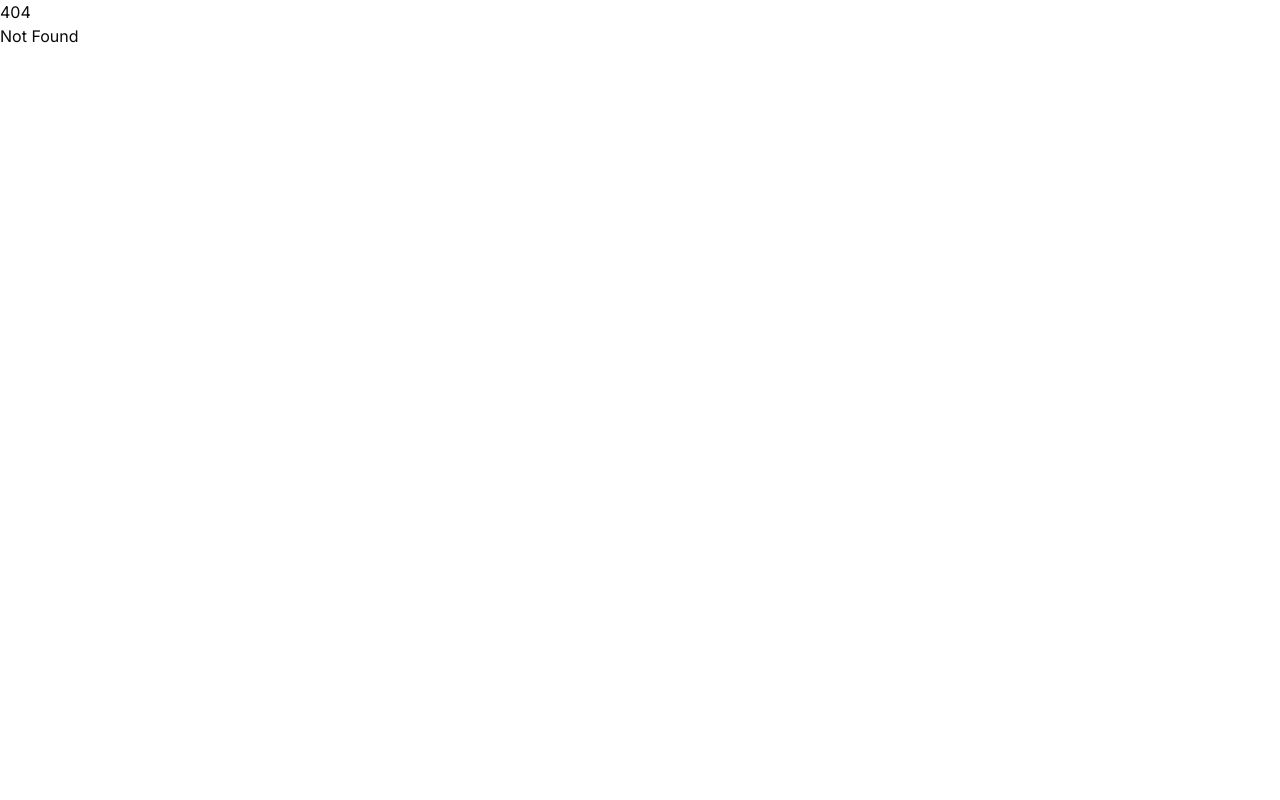
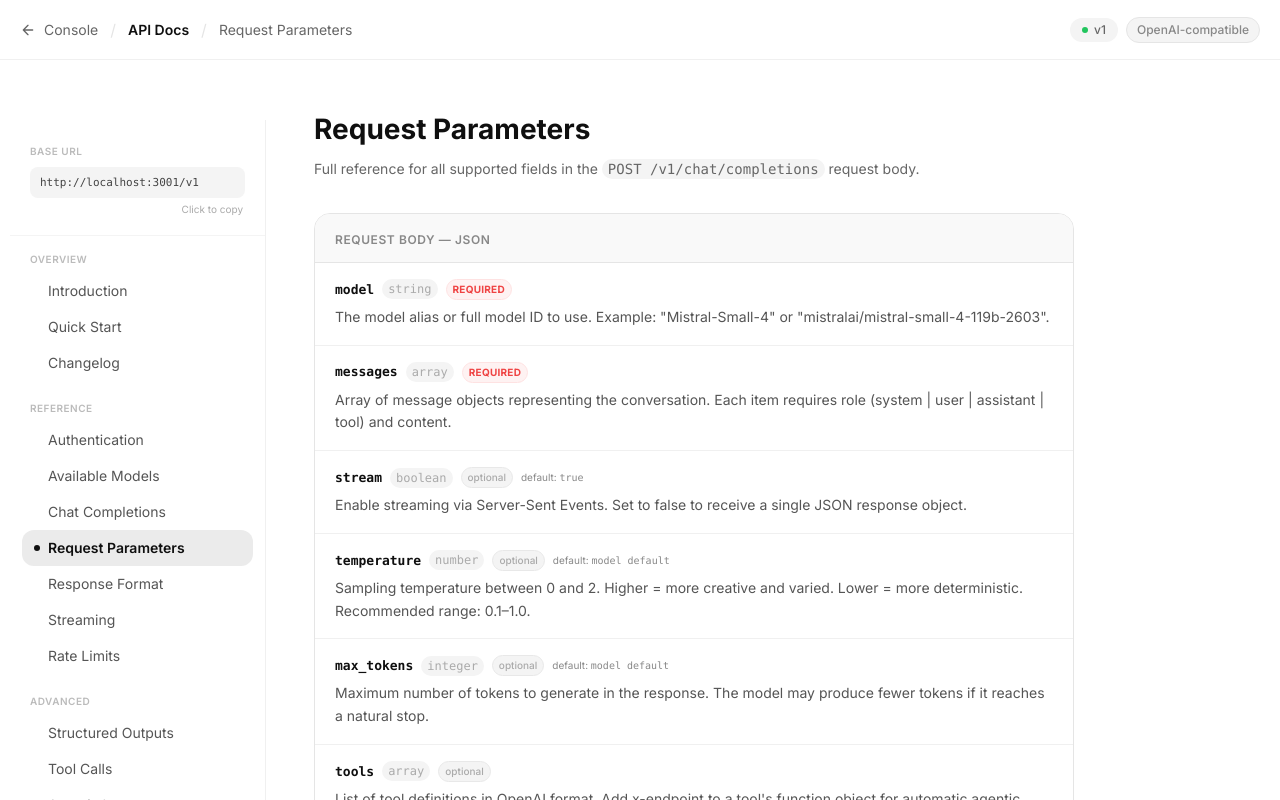
Before and after one commit to oki0ki/Render-API-Console, a SvelteKit app in the folder console/console/: page /docs/parameters in a window 1280 px wide. Before the commit this address had no page. Built offline with nearby package versions, Linux system fonts and the light colour scheme.

Commit message:
Add console/console/src/routes/docs/parameters/+page.svelte

```diff
--- /dev/null
+++ b/console/console/src/routes/docs/parameters/+page.svelte
@@ -0,0 +1,137 @@
+<script lang="ts">
+        const params = [
+                {
+                        name: 'model',
+                        type: 'string',
+                        req: true,
+                        default: '—',
+                        desc: 'The model alias or full model ID to use. Example: "Mistral-Small-4" or "mistralai/mistral-small-4-119b-2603".',
+                },
+                {
+                        name: 'messages',
+                        type: 'array',
+                        req: true,
+                        default: '—',
+                        desc: 'Array of message objects representing the conversation. Each item requires role (system | user | assistant | tool) and content.',
+                },
+                {
+                        name: 'stream',
+                        type: 'boolean',
+                        req: false,
+                        default: 'true',
+                        desc: 'Enable streaming via Server-Sent Events. Set to false to receive a single JSON response object.',
+                },
+                {
+                        name: 'temperature',
+                        type: 'number',
+                        req: false,
+                        default: 'model default',
+                        desc: 'Sampling temperature between 0 and 2. Higher = more creative and varied. Lower = more deterministic. Recommended range: 0.1–1.0.',
+                },
+                {
+                        name: 'max_tokens',
+                        type: 'integer',
+                        req: false,
+                        default: 'model default',
+                        desc: 'Maximum number of tokens to generate in the response. The model may produce fewer tokens if it reaches a natural stop.',
+                },
+                {
+                        name: 'tools',
+                        type: 'array',
+                        req: false,
+                        default: '—',
+                        desc: 'List of tool definitions in OpenAI format. Add x-endpoint to a tool\'s function object for automatic agentic execution.',
+                },
+                {
+                        name: 'tool_choice',
+                        type: 'string | object',
+                        req: false,
+                        default: '"auto" when tools provided',
+                        desc: 'Controls whether the model uses tools. Values: "auto" (model decides), "none" (no tools), or { "type": "function", "function": { "name": "..." } } to force a specific tool.',
+                },
+        ];
+</script>
+
+<svelte:head><title>Request Parameters — API Docs</title></svelte:head>
+
+<div class="max-w-[760px]">
+
+        <h1 class="text-[1.75rem] font-bold text-[#0f0f0f] mb-2">Request Parameters</h1>
+        <p class="text-sm text-[#666] mb-8 leading-relaxed">
+                Full reference for all supported fields in the <code class="font-mono bg-[#f4f4f4] px-1.5 py-0.5 rounded">POST /v1/chat/completions</code> request body.
+        </p>
+
+        <!-- Params -->
+        <div class="rounded-2xl border border-[#e5e5e5] overflow-hidden mb-8">
+                <div class="px-5 py-3 bg-[#f9f9f9] border-b border-[#e5e5e5]">
+                        <span class="text-xs font-semibold text-[#888] uppercase tracking-wider">Request Body — JSON</span>
+                </div>
+                <div class="divide-y divide-[#f0f0f0]">
+                        {#each params as p}
+                                <div class="px-5 py-4 hover:bg-[#fafafa] transition-colors">
+                                        <div class="flex flex-wrap items-center gap-2 mb-1.5">
+                                                <code class="text-[13px] font-mono font-semibold text-[#0f0f0f]">{p.name}</code>
+                                                <span class="text-xs text-[#aaa] font-mono bg-[#f4f4f4] px-1.5 py-0.5 rounded">{p.type}</span>
+                                                {#if p.req}
+                                                        <span class="text-[10px] font-bold text-red-500 bg-red-50 border border-red-100 px-1.5 py-0.5 rounded-full uppercase tracking-wide">required</span>
+                                                {:else}
+                                                        <span class="text-[10px] font-medium text-[#aaa] bg-[#f4f4f4] border border-[#e8e8e8] px-1.5 py-0.5 rounded-full">optional</span>
+                                                {/if}
+                                                {#if p.default !== '—'}
+                                                        <span class="text-[10px] text-[#888]">default: <code class="font-mono">{p.default}</code></span>
+                                                {/if}
+                                        </div>
+                                        <p class="text-sm text-[#555] leading-relaxed">{p.desc}</p>
+                                </div>
+                        {/each}
+                </div>
+        </div>
+
+        <!-- Message object reference -->
+        <h2 class="text-base font-semibold text-[#0f0f0f] mb-3">Message object</h2>
+        <p class="text-sm text-[#666] mb-3">Each item in the <code class="font-mono bg-[#f4f4f4] px-1.5 py-0.5 rounded">messages</code> array has this shape:</p>
+
+        <div class="rounded-2xl border border-[#e5e5e5] overflow-hidden mb-8">
+                <div class="divide-y divide-[#f0f0f0]">
+                        {#each [
+                                { name: 'role',        type: 'string',           req: true,  desc: 'Message role: "system" | "user" | "assistant" | "tool"' },
+                                { name: 'content',     type: 'string | null',    req: true,  desc: 'The message text. Can be null when tool_calls is present.' },
+                                { name: 'tool_calls',  type: 'array',            req: false, desc: 'Tool calls made by the assistant (present on assistant messages when finish_reason is "tool_calls").' },
+                                { name: 'tool_call_id',type: 'string',           req: false, desc: 'Required on tool role messages. Must match the tool_call id from the assistant message.' },
+                                { name: 'name',        type: 'string',           req: false, desc: 'Optional name for the tool role message (the function name that was called).' },
+                        ] as f}
+                                <div class="px-5 py-3 flex flex-wrap items-center gap-3">
+                                        <code class="text-[13px] font-mono font-semibold text-[#333]">{f.name}</code>
+                                        <span class="text-xs text-[#aaa] font-mono">{f.type}</span>
+                                        {#if f.req}
+                                                <span class="text-[10px] font-bold text-red-500 bg-red-50 border border-red-100 px-1.5 py-0.5 rounded-full uppercase tracking-wide">required</span>
+                                        {:else}
+                                                <span class="text-[10px] text-[#aaa]">optional</span>
+                                        {/if}
+                                        <p class="w-full text-sm text-[#555] mt-0.5">{f.desc}</p>
+                                </div>
+                        {/each}
+                </div>
+        </div>
+
+        <!-- Example full request body -->
+        <h2 class="text-base font-semibold text-[#0f0f0f] mb-3">Example request body</h2>
+        <div class="rounded-2xl border border-[#e5e5e5] overflow-hidden">
+                <div class="px-4 py-2.5 bg-[#f9f9f9] border-b border-[#e5e5e5]">
+                        <span class="text-xs font-medium text-[#888]">Full example — all optional fields</span>
+                </div>
+                <pre class="p-4 text-sm font-mono text-[#1e293b] bg-[#f4f4f4] overflow-x-auto leading-relaxed"><code>{`{
+  "model": "DeepSeek-V3.1",
+  "messages": [
+    { "role": "system",    "content": "You are a helpful assistant." },
+    { "role": "user",      "content": "What is 2 + 2?" },
+    { "role": "assistant", "content": "2 + 2 equals 4." },
+    { "role": "user",      "content": "And 4 + 4?" }
+  ],
+  "stream": false,
+  "temperature": 0.7,
+  "max_tokens": 512
+}`}</code></pre>
+        </div>
+
+</div>
```
